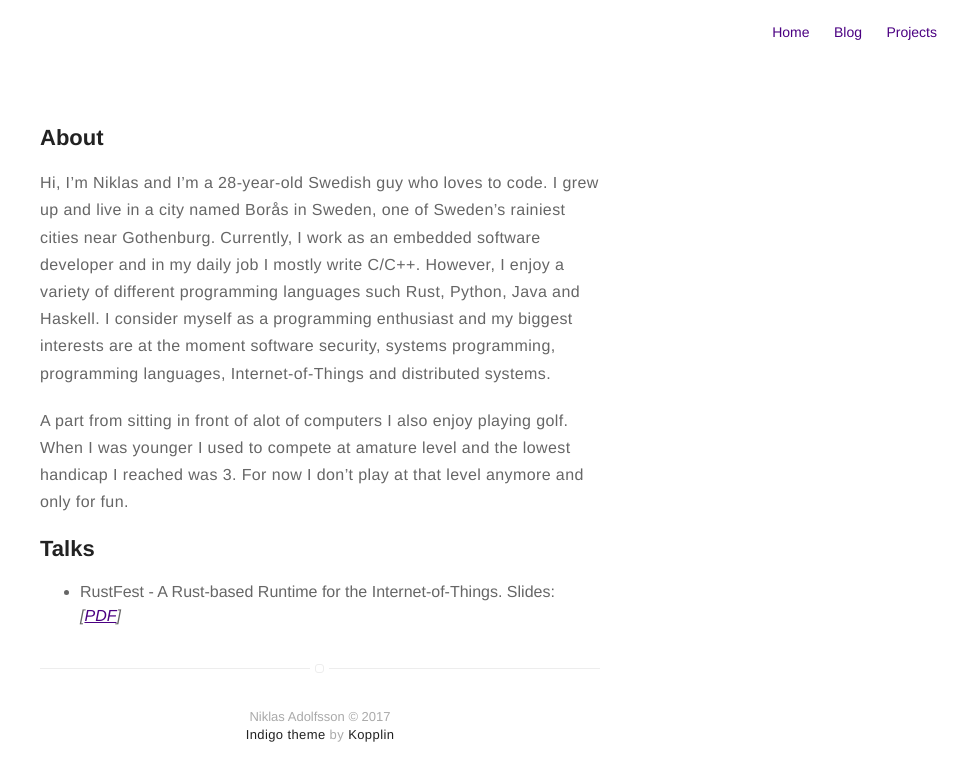
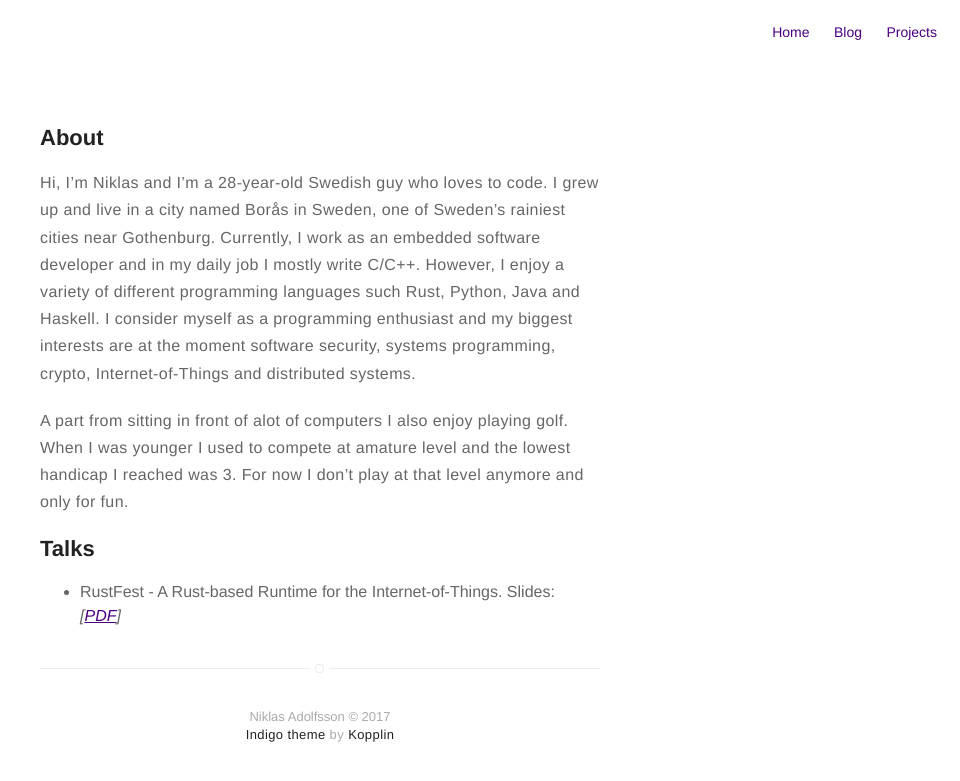
Before and after one commit to niklasad1/niklasad1.github.io, a Jekyll site: the page built from about.md, in a window 1280 px wide. Shown: the top 781 px of the page, without its empty margins (320-1280 px from the left). Built offline with Jekyll 4.4.1, drawn with Linux system fonts in a browser that asks for light colours.

Commit message:
Update about.md

```diff
--- a/about.md
+++ b/about.md
@@ -5,7 +5,7 @@ layout: page
 <!-- ![Profile Image]({{ site.url }}/{{ site.picture }}) -->
 
 <h2>About</h2>
-Hi, I'm Niklas and I'm a 28-year-old Swedish guy who loves to code. I grew up and live in a city named Borås in Sweden, one of Sweden's rainiest cities near Gothenburg. Currently, I work as an embedded software developer and in my daily job I mostly write C/C++. However, I enjoy a variety of different programming languages such Rust, Python, Java and Haskell. I consider myself as a programming enthusiast and my biggest interests are at the moment software security, systems programming, programming languages, Internet-of-Things and distributed systems.
+Hi, I'm Niklas and I'm a 28-year-old Swedish guy who loves to code. I grew up and live in a city named Borås in Sweden, one of Sweden's rainiest cities near Gothenburg. Currently, I work as an embedded software developer and in my daily job I mostly write C/C++. However, I enjoy a variety of different programming languages such Rust, Python, Java and Haskell. I consider myself as a programming enthusiast and my biggest interests are at the moment software security, systems programming, crypto, Internet-of-Things and distributed systems.
 
 
 A part from sitting in front of alot of computers I also enjoy playing golf. When I was younger I used to compete at amature level and
```
